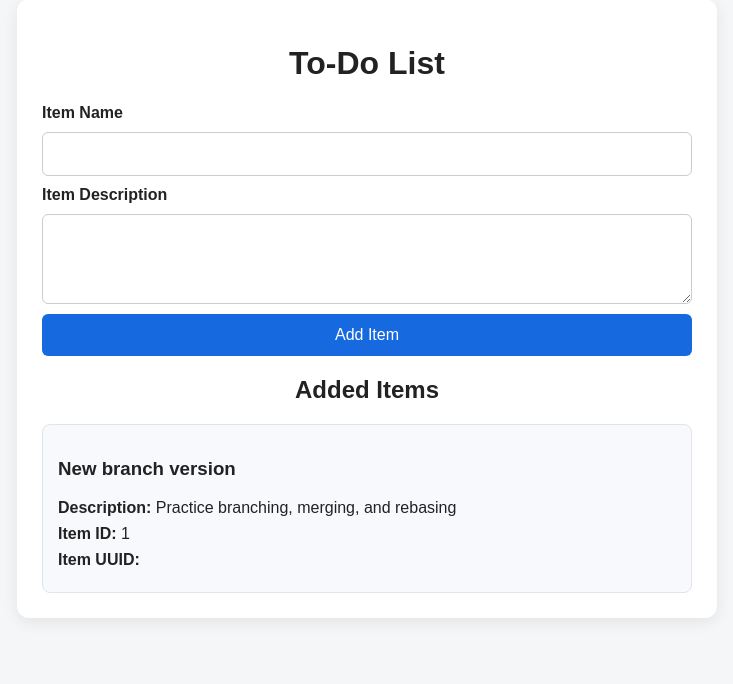
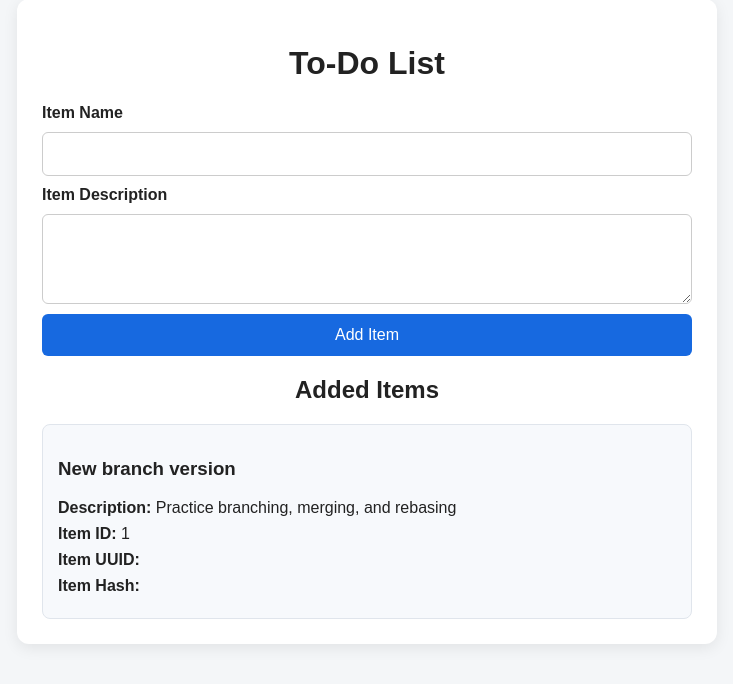
Before and after one commit to Kirankcdv/todo-git-workflow-assignment, a Flask app: page / in a window 1280 px wide. Shown: the part 31-715 px from the top of the page, without its empty margins (273-1006 px from the left). Run offline with Flask 3, Linux system fonts and the light colour scheme.

Commit message:
Add Item Hash field

```diff
--- a/templates/index.html
+++ b/templates/index.html
@@ -106,6 +106,11 @@
                             <strong>Item UUID:</strong>
                             {{ item.get('uuid', '') }}
                         </p>
+
+                        <p>
+                            <strong>Item Hash:</strong>
+                            {{ item.get('hash', '') }}
+                        </p>
                     </article>
                 {% endfor %}
             {% else %}
```
